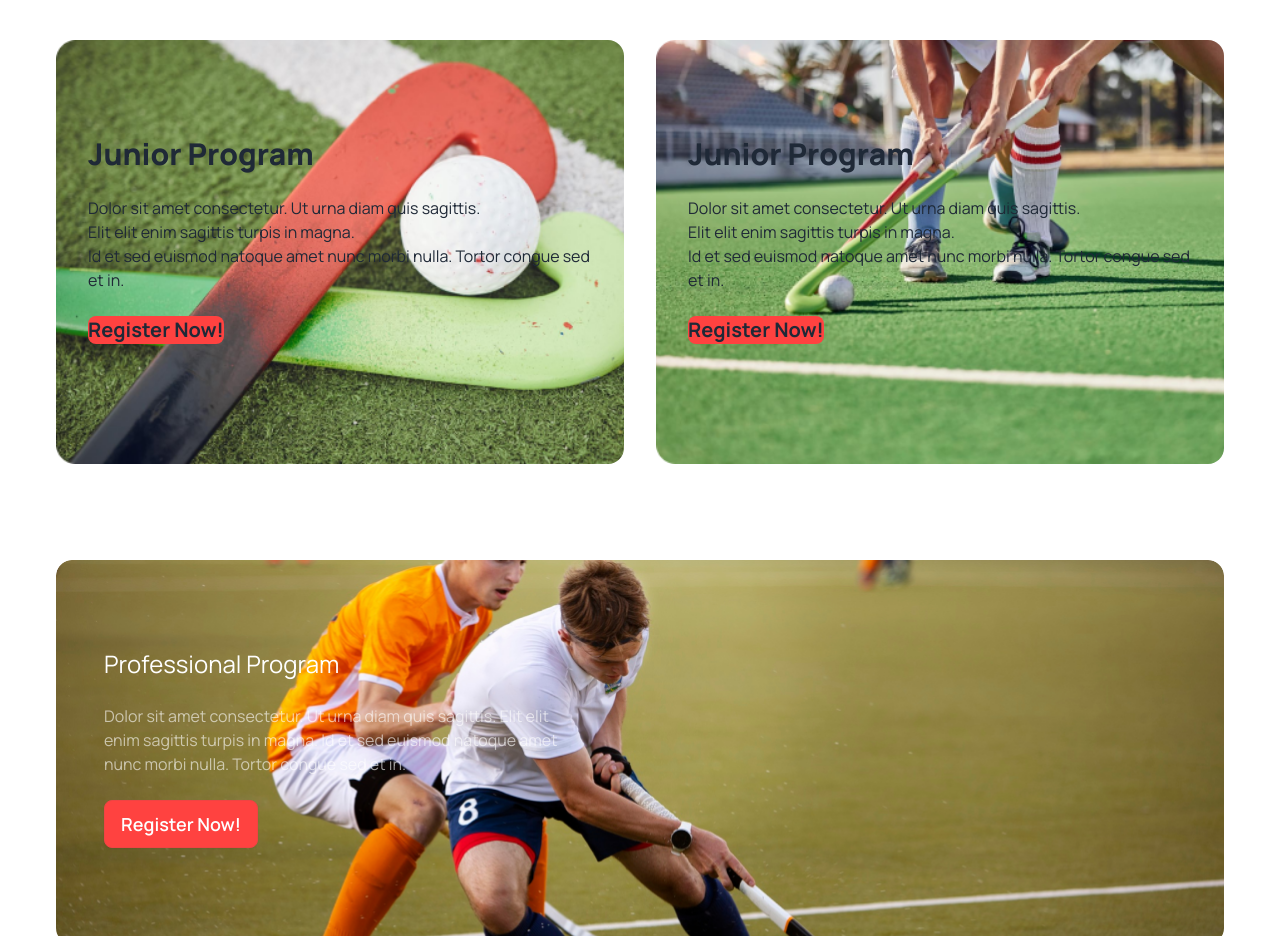
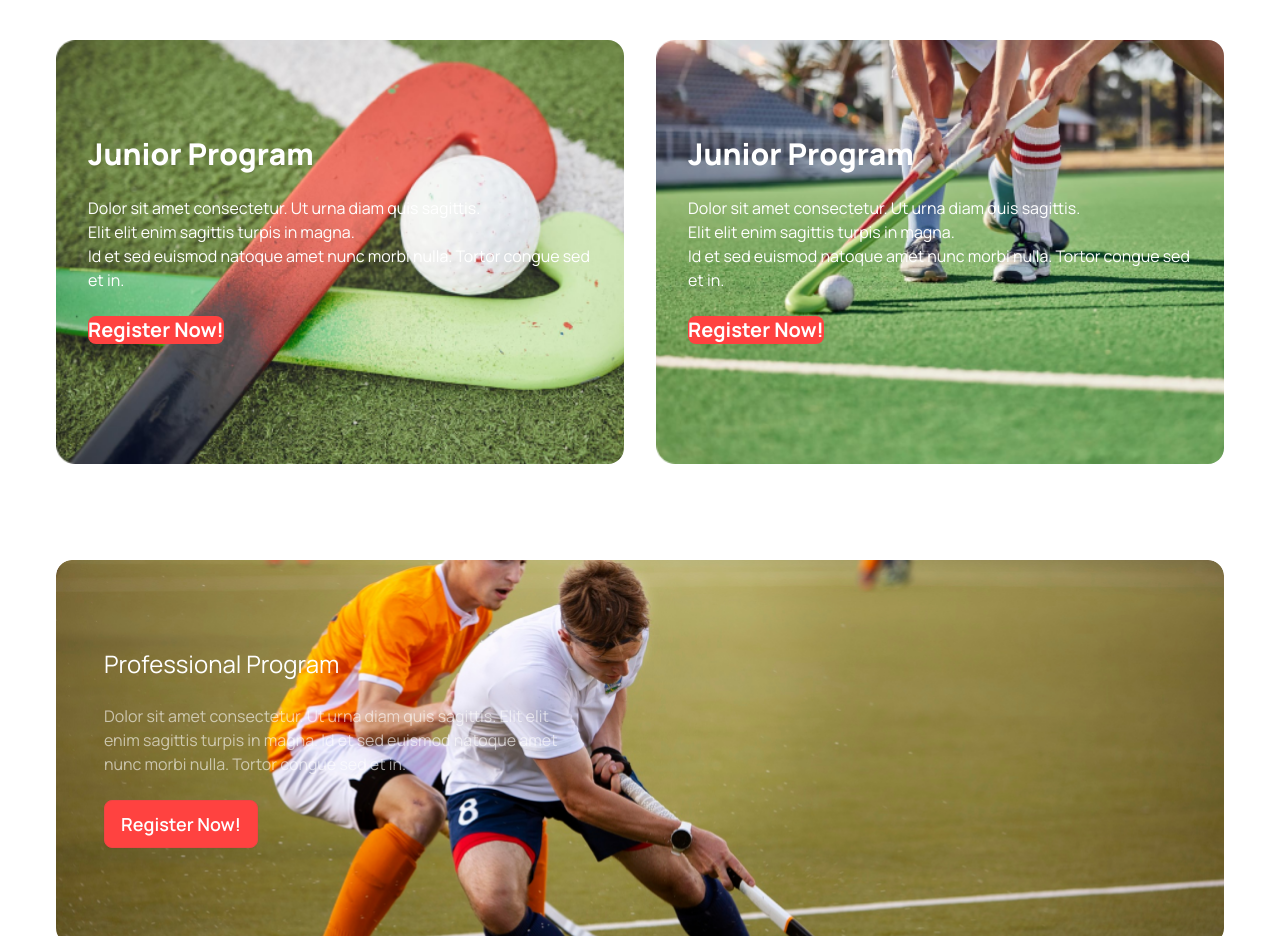
Before and after one commit to sakhawatrakib/hockey-website-, a plain HTML site: page index.html in a window 1280 px wide. Shown: the part 1900-2836 px from the top of the page. Drawn offline with nearby package versions, Linux system fonts and the light colour scheme.

Commit message:
text-white

```diff
--- a/index.html
+++ b/index.html
@@ -174,10 +174,10 @@
 
                         <div class=" py-24 px-8 rounded-2xl  bg-no-repeat bg-cover   bg-[url('./Images/2.png')]">
 
-                          <h3 class="text-3xl font-extrabold mb-6 ">Junior Program</h3>
-                         <p class="leading- mb-6">Dolor sit amet consectetur. Ut urna diam quis sagittis. <br> Elit elit
+                          <h3 class="text-3xl text-white font-extrabold mb-6 ">Junior Program</h3>
+                         <p class="leading- text-white mb-6">Dolor sit amet consectetur. Ut urna diam quis sagittis. <br> Elit elit
                           enim sagittis turpis in magna. <br> Id et sed euismod natoque amet nunc morbi nulla. Tortor congue sed et in.</p>
-                         <button class="rounded-lg text-xl font-bold  bg-button-p mb-6">Register Now!</button>
+                         <button class="rounded-lg text-xl font-bold text-white  bg-button-p mb-6">Register Now!</button>
 
                         </div>
 
@@ -185,10 +185,10 @@
 
                         <div class=" py-24 px-8 rounded-2xl  bg-no-repeat bg-cover  bg-[url('./Images/3.png')]">
 
-                          <h3 class="text-3xl font-extrabold mb-6 ">Junior Program</h3>
-                         <p class="leading- mb-6">Dolor sit amet consectetur. Ut urna diam quis sagittis. <br> Elit elit
+                          <h3 class="text-white text-3xl font-extrabold mb-6 ">Junior Program</h3>
+                         <p class="text-white  leading- mb-6">Dolor sit amet consectetur. Ut urna diam quis sagittis. <br> Elit elit
                           enim sagittis turpis in magna. <br> Id et sed euismod natoque amet nunc morbi nulla. Tortor congue sed et in.</p>
-                         <button class="rounded-lg text-xl font-bold  bg-button-p mb-6">Register Now!</button>
+                         <button class=" text-white rounded-lg text-xl font-bold  bg-button-p mb-6">Register Now!</button>
 
                         </div>
 
```
